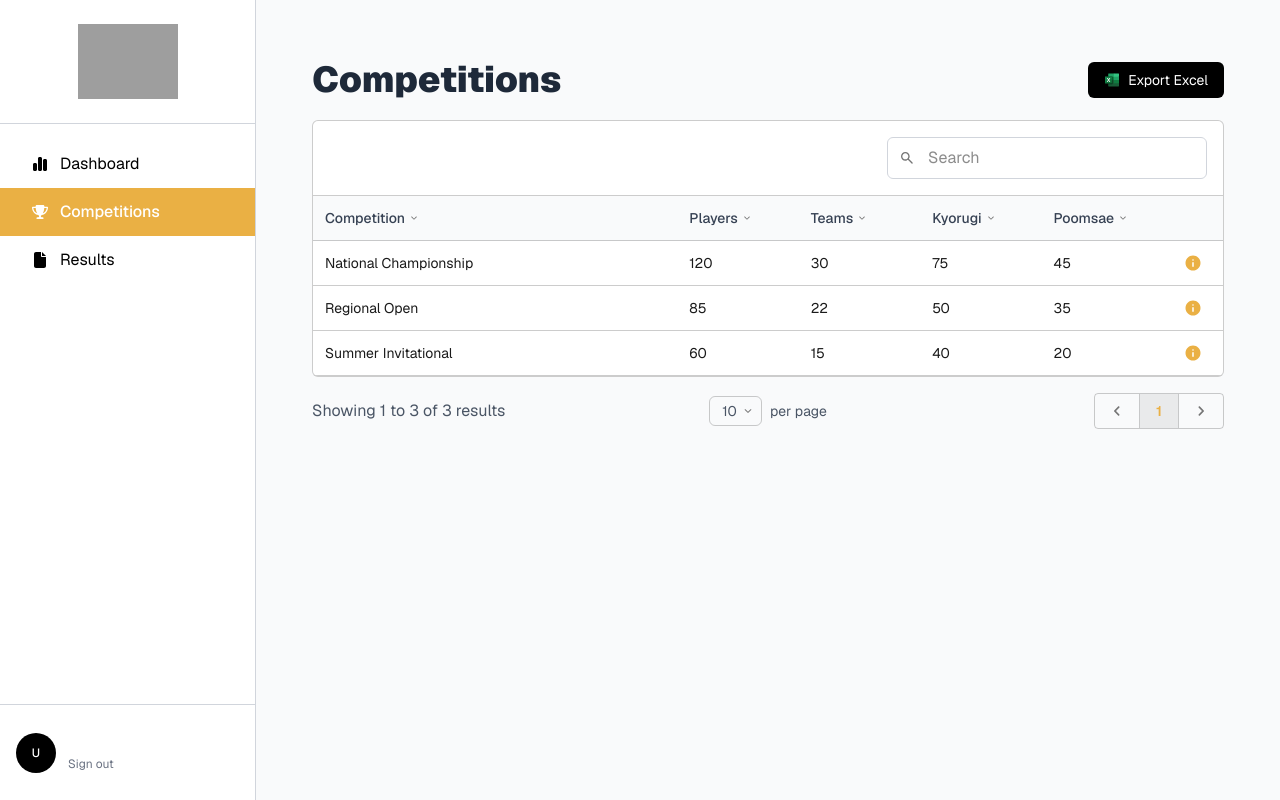
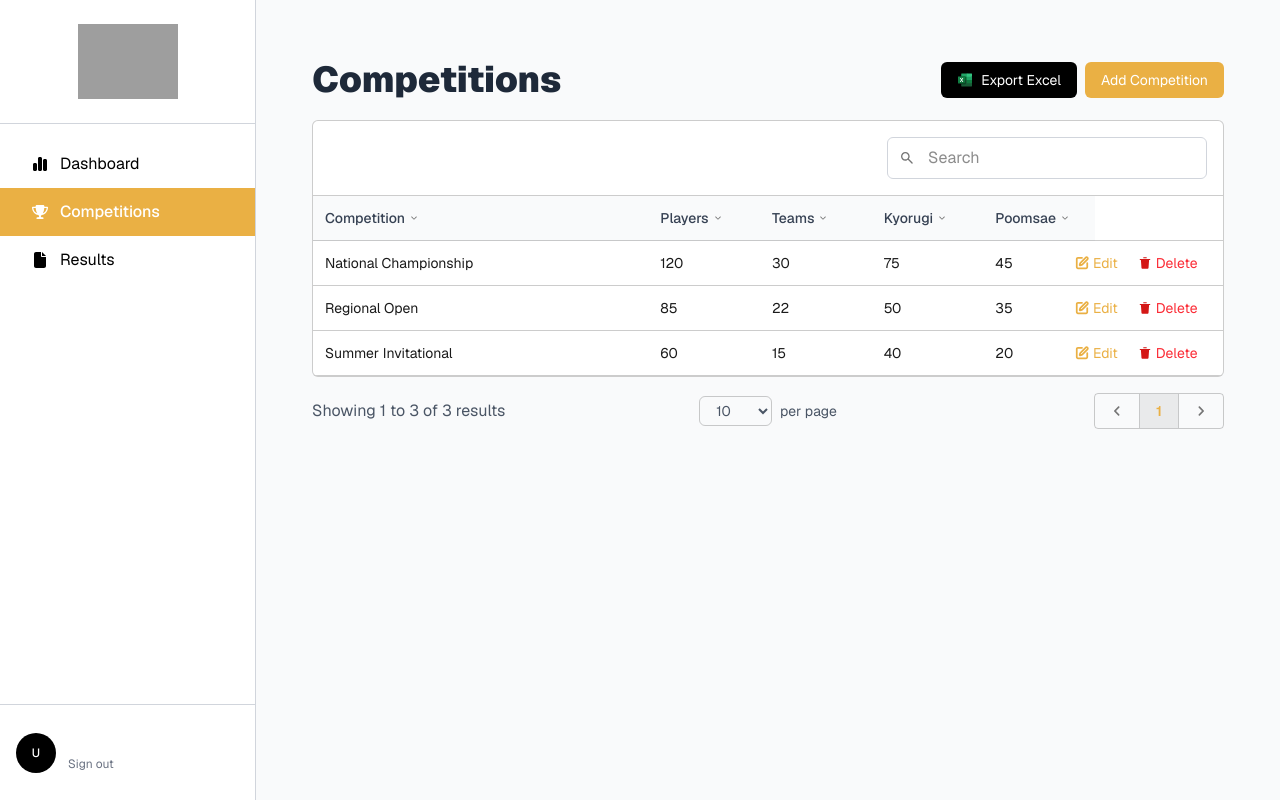
Before and after one commit to rvcarcueva2/pti-web, a Next.js app in the folder web/: page /admin-dashboard/competitions in a window 1280 px wide. Built offline with nearby package versions, Linux system fonts and the light colour scheme; no server answers; grey boxes are pictures that could not be loaded.

Commit message:
modified pages

```diff
--- a/web/app/admin-dashboard/competitions/page.tsx
+++ b/web/app/admin-dashboard/competitions/page.tsx
@@ -4,8 +4,14 @@ import { useState } from 'react';
 import { useRouter } from 'next/navigation';
 import Image from 'next/image';
 
+// Updated Competition type
 type Competition = {
-  competition: string;
+  id: number;
+  title: string;
+  date: string;
+  description: string;
+  location: string;
+  deadline: string;
   players: number;
   teams: number;
   kyorugi: number;
@@ -14,40 +20,73 @@ type Competition = {
 
 export default function CompetitionPage() {
   const router = useRouter();
-  const [search, setSearch] = useState('');
-  const [sortColumn, setSortColumn] = useState('');
-  const [sortDirection, setSortDirection] = useState<'asc' | 'desc'>('asc');
 
-  const columns = [
-    { label: 'Competition', key: 'competition', minWidth: 'min-w-[300px]' },
-    { label: 'Players', key: 'players', minWidth: 'min-w-[100px]' },
-    { label: 'Teams', key: 'teams', minWidth: 'min-w-[100px]' },
-    { label: 'Kyorugi', key: 'kyorugi', minWidth: 'min-w-[100px]' },
-    { label: 'Poomsae', key: 'poomsae', minWidth: 'min-w-[100px]' },
-  ];
-
-  const competitions: Competition[] = [
+  // State from players page
+  const [competitions, setCompetitions] = useState<Competition[]>([
     {
-      competition: 'National Championship',
+      id: 1,
+      title: 'National Championship',
+      date: '2025-08-15',
+      description: 'The biggest national event of the year.',
+      location: 'Manila',
+      deadline: '2025-07-15',
       players: 120,
       teams: 30,
       kyorugi: 75,
       poomsae: 45,
     },
     {
-      competition: 'Regional Open',
+      id: 2,
+      title: 'Regional Open',
+      date: '2025-09-20',
+      description: 'An open tournament for all regions.',
+      location: 'Cebu',
+      deadline: '2025-08-20',
       players: 85,
       teams: 22,
       kyorugi: 50,
       poomsae: 35,
     },
     {
-      competition: 'Summer Invitational',
+      id: 3,
+      title: 'Summer Invitational',
+      date: '2025-05-10',
+      description: 'An invitational event to kick off the summer.',
+      location: 'Davao',
+      deadline: '2025-04-10',
       players: 60,
       teams: 15,
       kyorugi: 40,
       poomsae: 20,
     },
+  ]);
+
+  const [deleteIndex, setDeleteIndex] = useState<number | null>(null);
+  const [isDeleteModalOpen, setIsDeleteModalOpen] = useState(false);
+  const [editIndex, setEditIndex] = useState<number | null>(null);
+  const [errors, setErrors] = useState<{ [key: string]: string }>({});
+  const [successMessage, setSuccessMessage] = useState('');
+  const [isSubmitting, setIsSubmitting] = useState(false);
+
+  const [search, setSearch] = useState('');
+  const [sortColumn, setSortColumn] = useState('');
+  const [sortDirection, setSortDirection] = useState<'asc' | 'desc'>('asc');
+  const [isModalOpen, setIsModalOpen] = useState(false);
+
+  // Form state
+  const [title, setTitle] = useState('');
+  const [date, setDate] = useState('');
+  const [description, setDescription] = useState('');
+  const [location, setLocation] = useState('');
+  const [deadline, setDeadline] = useState('');
+
+  // Columns updated to use 'title'
+  const columns = [
+    { label: 'Competition', key: 'title', minWidth: 'min-w-[300px]' },
+    { label: 'Players', key: 'players', minWidth: 'min-w-[100px]' },
+    { label: 'Teams', key: 'teams', minWidth: 'min-w-[100px]' },
+    { label: 'Kyorugi', key: 'kyorugi', minWidth: 'min-w-[100px]' },
+    { label: 'Poomsae', key: 'poomsae', minWidth: 'min-w-[100px]' },
   ];
 
   const handleSort = (column: keyof Competition) => {
@@ -56,6 +95,108 @@ export default function CompetitionPage() {
     } else {
       setSortColumn(column);
       setSortDirection('asc');
+    }
+  };
+
+  const resetForm = () => {
+    setTitle('');
+    setDate('');
+    setDescription('');
+    setLocation('');
+    setDeadline('');
+  };
+
+  const openModal = () => {
+    setIsModalOpen(true);
+    setErrors({});
+    setSuccessMessage('');
+  };
+
+  const closeModal = () => {
+    setIsModalOpen(false);
+    setErrors({});
+    setSuccessMessage('');
+    setEditIndex(null);
+    resetForm();
+  };
+
+  const handleEdit = (index: number) => {
+    setEditIndex(index);
+    const originalIndex = competitions.findIndex(c => c.id === filteredCompetitions[index].id);
+    const comp = competitions[originalIndex];
+    if (comp) {
+      setTitle(comp.title);
+      setDate(comp.date);
+      setDescription(comp.description);
+      setLocation(comp.location);
+      setDeadline(comp.deadline);
+    }
+    openModal();
+  };
+
+  const handleSubmit = (e: React.FormEvent) => {
+    e.preventDefault();
+    setIsSubmitting(true);
+
+    const newErrors: { [key: string]: string } = {};
+    if (!title) newErrors.title = 'Title is required';
+    if (!date) newErrors.date = 'Date is required';
+    if (!location) newErrors.location = 'Location is required';
+    if (!deadline) newErrors.deadline = 'Deadline is required';
+
+    if (Object.keys(newErrors).length > 0) {
+      setErrors(newErrors);
+      setIsSubmitting(false);
+      return;
+    }
+
+    const newCompetitionData = {
+      title,
+      date,
+      description,
+      location,
+      deadline,
+    };
+
+    if (editIndex !== null) {
+      // Update existing competition
+      const updatedCompetitions = [...competitions];
+      const originalIndex = competitions.findIndex(c => c.id === filteredCompetitions[editIndex].id);
+      const existingComp = updatedCompetitions[originalIndex];
+      updatedCompetitions[originalIndex] = { ...existingComp, ...newCompetitionData };
+      setCompetitions(updatedCompetitions);
+      setSuccessMessage('Competition updated successfully!');
+    } else {
+      // Add new competition
+      const newId = competitions.length > 0 ? Math.max(...competitions.map(c => c.id)) + 1 : 1;
+      setCompetitions([...competitions, {
+        id: newId,
+        ...newCompetitionData,
+        players: 0, // Default values for new competitions
+        teams: 0,
+        kyorugi: 0,
+        poomsae: 0,
+      }]);
+      setSuccessMessage('Competition added successfully!');
+    }
+
+    setIsSubmitting(false);
+    closeModal();
+  };
+
+  const handleDelete = (index: number) => {
+    const originalIndex = competitions.findIndex(c => c.id === filteredCompetitions[index].id);
+    setDeleteIndex(originalIndex);
+    setIsDeleteModalOpen(true);
+  };
+
+  const confirmDelete = () => {
+    if (deleteIndex !== null) {
+      const updatedCompetitions = competitions.filter((_, i) => i !== deleteIndex);
+      setCompetitions(updatedCompetitions);
+      setDeleteIndex(null);
+      setIsDeleteModalOpen(false);
+      setSuccessMessage('Competition deleted successfully!');
     }
   };
 
@@ -70,13 +211,11 @@ export default function CompetitionPage() {
     filteredCompetitions.sort((a, b) => {
       const valueA = a[sortColumn as keyof Competition];
       const valueB = b[sortColumn as keyof Competition];
-
       if (typeof valueA === 'string' && typeof valueB === 'string') {
         return sortDirection === 'asc'
           ? valueA.localeCompare(valueB)
           : valueB.localeCompare(valueA);
       }
-
       return sortDirection === 'asc'
         ? Number(valueA) - Number(valueB)
         : Number(valueB) - Number(valueA);
@@ -85,18 +224,25 @@ export default function CompetitionPage() {
 
   return (
     <div className="font-geist p-6 ml-64">
-      {/* Heading */}
       <div className="flex justify-between items-center mb-4">
         <h1 className="text-2xl font-semibold text-gray-800">Competitions</h1>
         <div className="flex gap-2">
-          <button className="cursor-pointer bg-black text-white px-4 py-2 rounded-md text-sm hover:bg-gray-800 flex items-center gap-2">
+          <button className="cursor-pointer bg-black text-white px-4 py-2 rounded-md text-sm flex items-center gap-2">
             <Image src="/icons/excel.svg" alt="Excel Icon" width={16} height={16} />
             <span>Export Excel</span>
+          </button>
+          <button onClick={openModal} className="cursor-pointer bg-[#EAB044] text-white px-4 py-2 rounded-md text-sm hover:bg-[#d49a35]">
+            <span>Add Competition</span>
           </button>
         </div>
       </div>
 
-      {/* Search and Table */}
+      {successMessage && (
+        <div className="mb-4 px-4 py-2 text-green-700 bg-green-100 border border-green-300 rounded-md">
+          {successMessage}
+        </div>
+      )}
+
       <div className="bg-white border border-[rgba(0,0,0,0.2)] rounded-md overflow-x-auto">
         <div className="flex justify-end p-4 border-b border-[rgba(0,0,0,0.2)]">
           <div className="relative w-full max-w-xs">
@@ -129,36 +275,40 @@ export default function CompetitionPage() {
                       alt="Sort"
                       width={10}
                       height={10}
-                      className={`transition-transform ${
-                        sortColumn === column.key && sortDirection === 'desc' ? 'rotate-180' : ''
-                      }`}
+                      className={`transition-transform ${sortColumn === column.key && sortDirection === 'desc' ? 'rotate-180' : ''
+                        }`}
                     />
                   </div>
                 </th>
               ))}
-              <th className="p-3 w-[60px]"></th>
+
             </tr>
           </thead>
           <tbody>
             {filteredCompetitions.map((comp, index) => (
-              <tr
-                key={index}
-                className="border-b border-[rgba(0,0,0,0.2)] hover:bg-gray-50 cursor-pointer"
-                onClick={() => router.push('/admin-dashboard/competitions/competition')}
-              >
-                <td className="p-3 min-w-[300px]">{comp.competition}</td>
-                <td className="p-3 min-w-[100px]">{comp.players}</td>
-                <td className="p-3 min-w-[100px]">{comp.teams}</td>
-                <td className="p-3 min-w-[100px]">{comp.kyorugi}</td>
-                <td className="p-3 min-w-[100px]">{comp.poomsae}</td>
-                <td className="p-3 text-center w-[60px]">
-                  <Image
-                    src="/icons/information.svg"
-                    alt="Info"
-                    width={18}
-                    height={18}
-                    className="mx-auto"
-                  />
+              <tr key={comp.id} className="border-b border-[rgba(0,0,0,0.2)] hover:bg-gray-50">
+                <td className="p-3 min-w-[300px]">{comp.title}</td>
+                <td className="p-3">{comp.players}</td>
+                <td className="p-3">{comp.teams}</td>
+                <td className="p-3">{comp.kyorugi}</td>
+                <td className="p-3">{comp.poomsae}</td>
+                <td className="p-3 text-left">
+                  <div className="flex items-center gap-5 -ml-8">
+                    <button
+                      onClick={() => handleEdit(index)}
+                      className="cursor-pointer flex items-center gap-1 hover:underline text-sm text-[#EAB044]"
+                    >
+                      <Image src="/icons/edit.svg" alt="Edit" width={14} height={14} />
+                      Edit
+                    </button>
+                    <button
+                      onClick={() => handleDelete(index)}
+                      className="cursor-pointer flex items-center gap-1 hover:underline text-sm text-red-500"
+                    >
+                      <Image src="/icons/delete.svg" alt="Delete" width={14} height={14} />
+                      Delete
+                    </button>
+                  </div>
                 </td>
               </tr>
             ))}
@@ -166,42 +316,135 @@ export default function CompetitionPage() {
         </table>
       </div>
 
-      {/* Pagination */}
+      {/* Pagination  */}
       <div className="grid grid-cols-3 items-center mt-4 text-sm text-gray-600">
-        <p className="justify-self-start">
-          Showing 1 to {filteredCompetitions.length} of {filteredCompetitions.length} results
-        </p>
-
-        <div className="flex items-center justify-center gap-2 relative">
-          <div className="relative">
-            <select className="appearance-none border border-[rgba(0,0,0,0.2)] rounded-md px-3 py-1 text-sm text-center pr-6 cursor-pointer">
-              <option value="10">10</option>
-            </select>
-            <Image
-              src="/icons/down-arrow.svg"
-              alt="Dropdown"
-              width={12}
-              height={12}
-              className="absolute right-2 top-1/2 transform -translate-y-1/2 pointer-events-none"
-            />
-          </div>
+        <p>Showing 1 to {filteredCompetitions.length} of {competitions.length} results</p>
+        <div className="flex justify-center items-center gap-2">
+          <select className="border border-[rgba(0,0,0,0.2)] rounded-md px-3 py-1 text-sm text-center pr-6 cursor-pointer">
+            <option value="10">10</option>
+          </select>
           <span>per page</span>
         </div>
-
         <div className="flex justify-end items-center gap-3">
           <div className="flex items-center border border-[rgba(0,0,0,0.2)] rounded overflow-hidden h-[36px]">
-            <button className="px-3 h-full border-r border-[rgba(0,0,0,0.2)] cursor-pointer flex items-center justify-center">
+            <button className="px-3 h-full border-r border-[rgba(0,0,0,0.2)] cursor-pointer">
               <Image src="/icons/previous.svg" alt="Previous" width={20} height={20} />
             </button>
-            <div className="px-4 bg-[#00000010] text-[#EAB044] font-semibold text-sm h-full flex items-center">
-              1
-            </div>
-            <button className="px-3 h-full border-l border-[rgba(0,0,0,0.2)] cursor-pointer flex items-center justify-center">
+            <div className="px-4 bg-[#00000010] text-[#EAB044] font-semibold text-sm h-full flex items-center">1</div>
+            <button className="px-3 h-full border-l border-[rgba(0,0,0,0.2)] cursor-pointer">
               <Image src="/icons/next.svg" alt="Next" width={20} height={20} />
             </button>
           </div>
         </div>
       </div>
+
+      {/* Modal */}
+      {isModalOpen && (
+        <div className="fixed inset-0 bg-black/30 flex justify-center items-center z-50">
+          <div className="bg-white p-6 rounded-md w-full max-w-2xl">
+            <form onSubmit={handleSubmit}>
+              <div className="mb-3">
+                <label className="block text-sm font-medium mb-1">Title</label>
+                <input
+                  type="text"
+                  value={title}
+                  onChange={(e) => setTitle(e.target.value)}
+                  className="w-full border border-gray-300 rounded px-2 py-1"
+                />
+                {errors.title && <p className="text-red-500 text-sm">{errors.title}</p>}
+              </div>
+
+              <div className="grid grid-cols-1 md:grid-cols-2 gap-4 mb-3">
+                <div>
+                  <label className="block text-sm font-medium mb-1">Date</label>
+                  <input
+                    type="date"
+                    value={date}
+                    onChange={(e) => setDate(e.target.value)}
+                    className="w-full border border-gray-300 rounded px-2 py-1"
+                  />
+                  {errors.date && <p className="text-red-500 text-sm">{errors.date}</p>}
+                </div>
+
+                <div>
+                  <label className="block text-sm font-medium mb-1">Deadline</label>
+                  <input
+                    type="date"
+                    value={deadline}
+                    onChange={(e) => setDeadline(e.target.value)}
+                    className="w-full border border-gray-300 rounded px-2 py-1"
+                  />
+                  {errors.deadline && <p className="text-red-500 text-sm">{errors.deadline}</p>}
+                </div>
+              </div>
+
+              <div className="mb-3">
+                <label className="block text-sm font-medium mb-1">Description</label>
+                <textarea
+                  value={description}
+                  onChange={(e) => setDescription(e.target.value)}
+                  className="w-full border border-gray-300 rounded px-2 py-1 resize-y min-h-[80px]"
+                />
+              </div>
+
+              <div className="mb-3">
+                <label className="block text-sm font-medium mb-1">Location</label>
+                <input
+                  type="text"
+                  value={location}
+                  onChange={(e) => setLocation(e.target.value)}
+                  className="w-full border border-gray-300 rounded px-2 py-1"
+                />
+                {errors.location && <p className="text-red-500 text-sm">{errors.location}</p>}
+              </div>
+
+              <div className="flex justify-end gap-2">
+                <button
+                  type="button"
+                  onClick={closeModal}
+                  className="px-4 py-2 bg-gray-200 rounded hover:bg-gray-300 cursor-pointer"
+                >
+                  Cancel
+                </button>
+                <button
+                  type="submit"
+                  disabled={isSubmitting}
+                  className="px-4 py-2 bg-[#EAB044] text-white rounded hover:bg-[#d49a35] cursor-pointer"
+                >
+                  {isSubmitting ? 'Adding...' : '+ Add'}
+                </button>
+              </div>
+            </form>
+          </div>
+        </div>
+      )}
+
+
+      {/* Delete Modal */}
+      {isDeleteModalOpen && deleteIndex !== null && (
+        <div className="fixed inset-0 bg-black/30 flex justify-center items-center z-50">
+          <div className="bg-white p-6 rounded-md w-full max-w-md border border-[rgba(0,0,0,0.2)] shadow-lg relative">
+            <p className="mb-6 text-gray-700">Are you sure you want to <span className="font-bold text-red-600">DELETE</span> this competition? This action cannot be undone.</p>
+            <div className="flex justify-end gap-3">
+              <button
+                className="px-4 py-2 rounded bg-gray-200 text-gray-700 hover:bg-gray-300 cursor-pointer"
+                onClick={() => {
+                  setIsDeleteModalOpen(false);
+                  setDeleteIndex(null);
+                }}
+              >
+                Cancel
+              </button>
+              <button
+                className="px-4 py-2 rounded bg-red-600 text-white hover:bg-red-700 cursor-pointer"
+
+              >
+                Confirm
+              </button>
+            </div>
+          </div>
+        </div>
+      )}
     </div>
   );
 }
```
Also changed, not shown: web/app/user-dashboard/players/page.tsx (+5 -12 lines).
